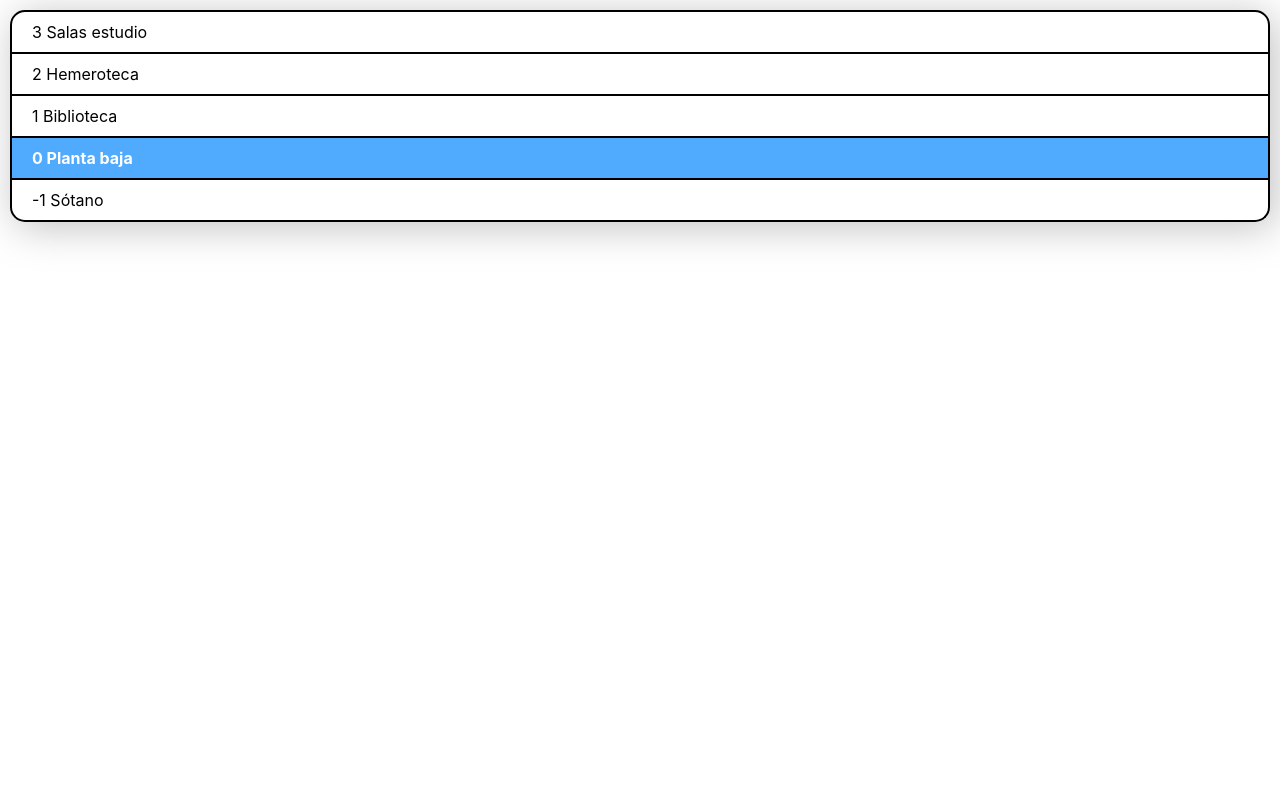
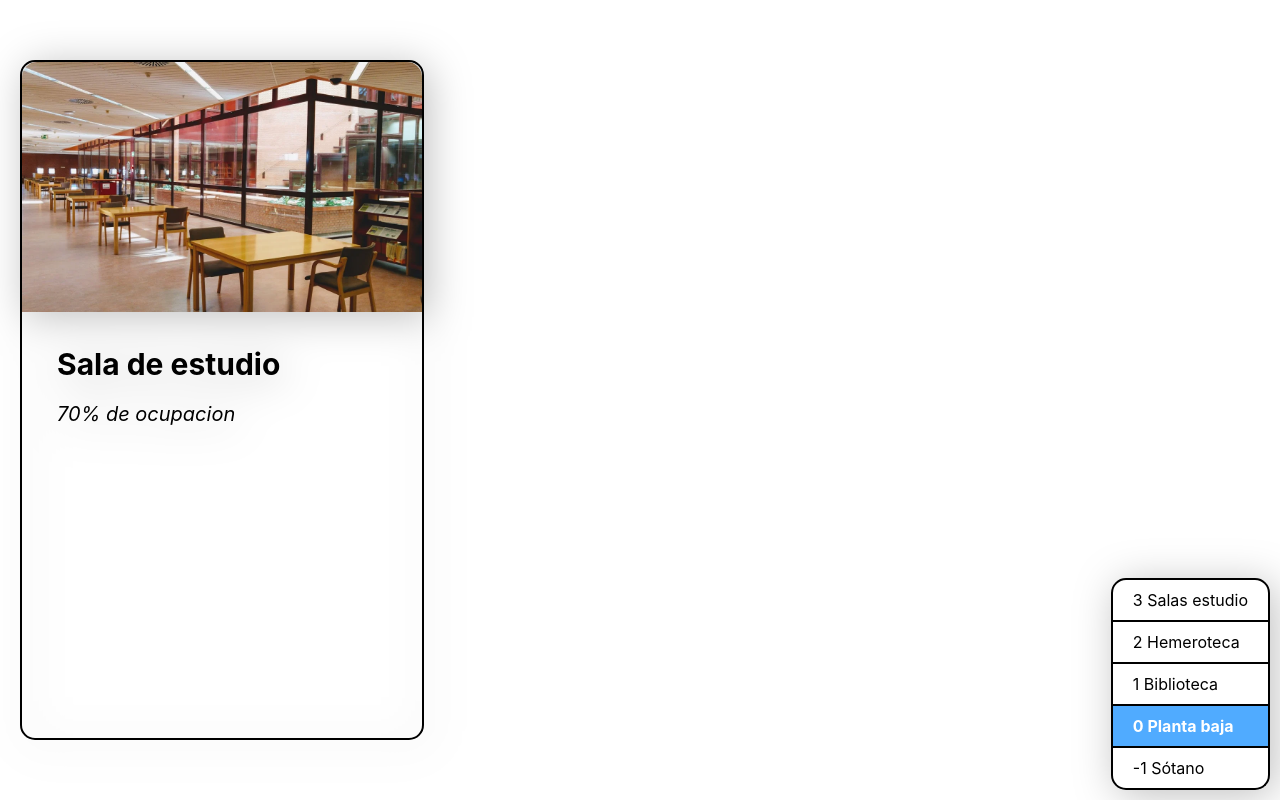
Before and after one commit to raporpe/final-degree-project, a React (Create React App) app in the folder frontend/: page / in a window 1280 px wide. Built offline with nearby package versions, Linux system fonts and the light colour scheme; the HTML template or start-up script is replaced by a standard one.

Commit message:
web: implement sidepanel

```diff
--- a/frontend/src/FloorSelector.css
+++ b/frontend/src/FloorSelector.css
@@ -1,7 +1,9 @@
 .selector-main {
     filter: drop-shadow(5.06306px 5.06306px 20.2523px rgba(0, 0, 0, 0.25));
     margin: 10px;
-
+    position: fixed;
+    bottom: 0px;
+    right: 0px;
 }
 
 .selector-main div {
--- a/frontend/src/SidePanel.css
+++ b/frontend/src/SidePanel.css
@@ -0,0 +1,41 @@
+.sidebar {
+    filter: drop-shadow(5.06306px 5.06306px 20.2523px rgba(0, 0, 0, 0.25));
+    border-width: 2px;
+    border-style: solid;
+    border-radius: 15px;
+    margin: 20px;
+    position: fixed;
+    bottom: 5%;
+    top: 5%;
+    left: 0;
+    width: 400px;
+}
+
+.sidebar-content {
+    margin: 10px 15px;
+    padding: 20px;
+    text-align: left;
+}
+
+.sidebar-image {
+    width: 100%;
+    margin: 0px;
+    border-radius: 15px 15px 0px 0px;
+    overflow: hidden;
+
+}
+.sidebar-title {
+    font-size: 30px;
+    font-weight: bold;
+}
+
+.sidebar-ocupacion {
+    margin-top: 20px;
+    font-size: 20px;
+    font-style: italic;
+
+}
+
+.sidebar-graph {
+
+}
--- a/frontend/src/SidePanel.js
+++ b/frontend/src/SidePanel.js
@@ -5,14 +5,18 @@ import "./SidePanel.css";
 class SidePanel extends React.Component {
     constructor(props) {
         super(props)
-        this.state = {
-            selectedRoom: this.props
-        }
     }
 
     render() {
         return (
-            <div></div>
+            <div className="sidebar">
+                 <img className="sidebar-image" src="/biblioteca.webp"></img>
+                 <div className="sidebar-content">
+                    <div className="sidebar-title">Sala de estudio</div>
+                    <div className="sidebar-ocupacion">70% de ocupacion</div>
+                    <div className="sidebar-graph"></div>
+                 </div>
+            </div>
         )
     }
 }
```
